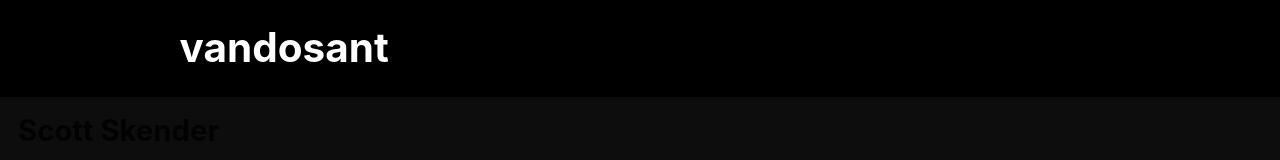
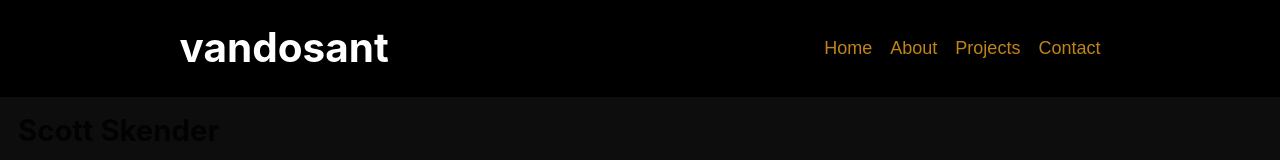
Before and after one commit to vandosant/scottskender-v2, a Gatsby site: page / in a window 1280 px wide. Shown: the top 160 px of the page. Built offline with nearby package versions, Linux system fonts and the light colour scheme; Gatsby itself is replaced by a stand-in of ours.

Commit message:
update header

```diff
--- a/src/components/header.js
+++ b/src/components/header.js
@@ -9,6 +9,9 @@ const Header = ({ siteTitle }) => (
   >
     <div
       style={{
+        display: 'flex',
+        justifyContent: 'space-between',
+        alignItems: 'center',
         margin: '0 auto',
         maxWidth: 960,
         padding: '1.45rem 1.0875rem',
@@ -25,6 +28,47 @@ const Header = ({ siteTitle }) => (
           {siteTitle}
         </Link>
       </h1>
+      <div>
+        <Link
+          to="/"
+          style={{
+            color: '#bf8415',
+            paddingRight: '1rem',
+            textDecoration: 'none',
+          }}
+        >
+          Home
+        </Link>
+        <Link
+          to="/"
+          style={{
+            color: '#bf8415',
+            paddingRight: '1rem',
+            textDecoration: 'none',
+          }}
+        >
+          About
+        </Link>
+        <Link
+          to="/"
+          style={{
+            color: '#bf8415',
+            paddingRight: '1rem',
+            textDecoration: 'none',
+          }}
+        >
+          Projects
+        </Link>
+        <Link
+          to="/"
+          style={{
+            color: '#bf8415',
+            textDecoration: 'none',
+          }}
+        >
+          Contact
+        </Link>
+      </div>
     </div>
   </div>
 )
--- a/src/components/layout.css
+++ b/src/components/layout.css
@@ -1,5 +1,5 @@
 html {
-  font-family: sans-serif;
+  font-family: 'Oswald', sans-serif;
   -ms-text-size-adjust: 100%;
   -webkit-text-size-adjust: 100%;
 }
@@ -92,7 +92,7 @@ code,
 kbd,
 pre,
 samp {
-  font-family: monospace, monospace;
+  font-family: sans-serif;
   font-size: 1em;
 }
 figure {
@@ -198,7 +198,7 @@ html {
 }
 body {
   color: hsla(0, 0%, 0%, 0.8);
-  font-family: georgia, serif;
+  font-family: 'Oswald', sans-serif;
   font-weight: normal;
   word-wrap: break-word;
   font-kerning: normal;
```
